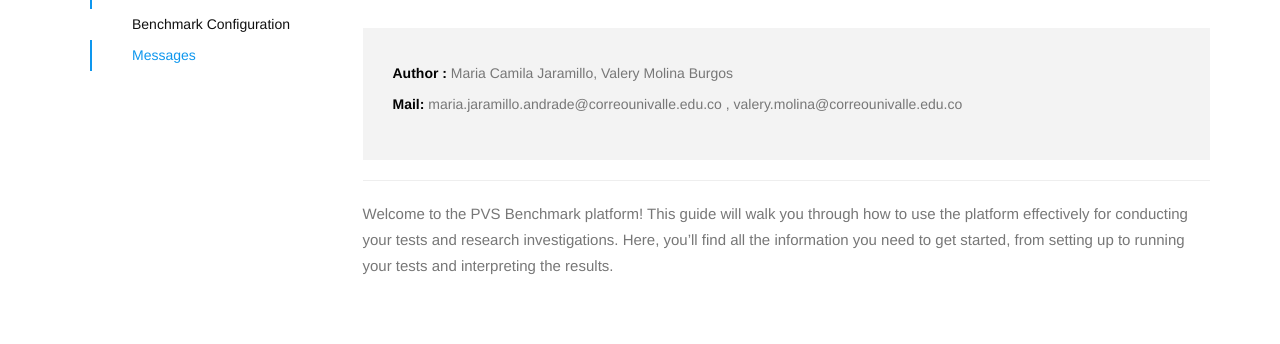
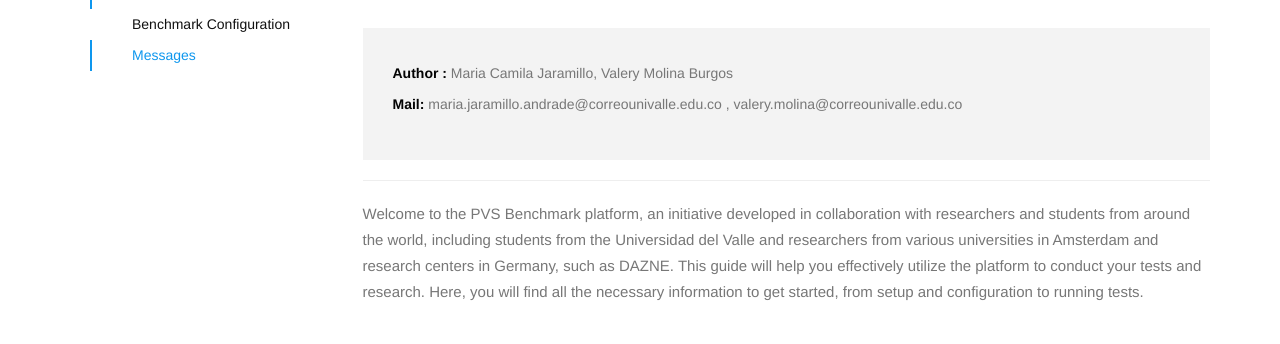
Before and after one commit to camyj2010/manualPVSBenchmark, a plain HTML site: page index.html in a window 1280 px wide. Shown: the part 403-747 px from the top of the page. Drawn offline with Linux system fonts and the light colour scheme.

Commit message:
user manual corrections

```diff
--- a/index.html
+++ b/index.html
@@ -157,11 +157,12 @@
 
                                         <hr>
                                         <div>
-                                            <p>Welcome to the PVS Benchmark platform! This guide will walk you through
-                                                how to use the platform effectively for conducting your tests and
-                                                research investigations. Here, you’ll find all the information you need
-                                                to get started, from setting up to running your tests and interpreting
-                                                the results.</p>
+                                            <p>Welcome to the PVS Benchmark platform, an initiative developed in collaboration with
+                                               researchers and students from around the world, including students from the Universidad
+                                               del Valle and researchers from various universities in Amsterdam and research centers in
+                                               Germany, such as DAZNE. This guide will help you effectively utilize the platform to conduct
+                                               your tests and research. Here, you will find all the necessary information to get started,
+                                               from setup and configuration to running tests. </p>
                                         </div>
                                     </div>
 
@@ -295,7 +296,7 @@
                             <div class="row align-items-center" style="display: flex; align-items: center;">
                                 <div class="col-md-4">
                                     <a  data-rel="prettyPhoto"><img
-                                            src="images/benchmark/name_folder.png" alt=""
+                                            src="images/benchmark/name_folder_1.png" alt=""
                                             class="img-responsive img-thumbnail"></a>
                                 </div>
 
@@ -330,7 +331,7 @@
                             <div class="row align-items-center" style="display: flex; align-items: center;">
                                 <div class="col-md-4">
                                     <a  data-rel="prettyPhoto"><img
-                                            src="images/benchmark/mask_list.png" alt=""
+                                            src="images/benchmark/mask_list_1.png" alt=""
                                             class="img-responsive img-thumbnail"></a>
                                 </div>
 
@@ -350,7 +351,7 @@
                             <div class="row align-items-center" style="display: flex; align-items: center;">
                                 <div class="col-md-4">
                                     <a data-rel="prettyPhoto"><img
-                                            src="images/benchmark/thresholds.png" alt=""
+                                            src="images/benchmark/thresholds_1.png" alt=""
                                             class="img-responsive img-thumbnail"></a>
                                 </div>
 
```
Also changed, not shown: images/benchmark/mask_list.png (deleted), images/benchmark/mask_list_1.png (added), images/benchmark/name_folder.png (deleted), images/benchmark/name_folder_1.png (added), images/benchmark/thresholds.png (deleted), images/benchmark/thresholds_1.png (added).
